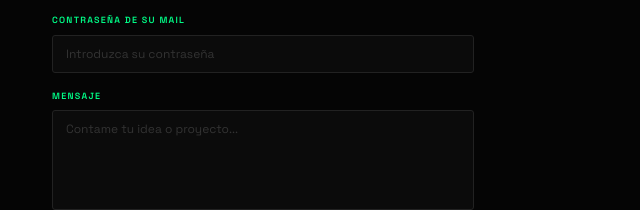
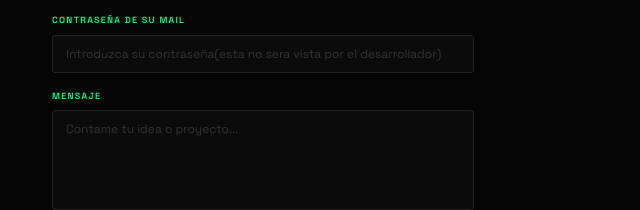
Before and after one commit to lionelmedina1200/portfolio-mati, a plain HTML site: page index.html in a window 1280 px wide. Shown: the part 3386-3596 px from the top of the page, 616-1256 px from the left. Drawn offline with Linux system fonts and the light colour scheme.

Commit message:
Add files via upload

```diff
--- a/index.html
+++ b/index.html
@@ -518,7 +518,7 @@
       <div class="field">
         <label>Contraseña de su Mail
         </label>
-        <input type="text" id="fsubject" placeholder="Introduzca su contraseña" autocomplete="off">
+        <input type="text" id="fsubject" placeholder="Introduzca su contraseña(esta no sera vista por el desarrollador)" autocomplete="off">
       </div>
       <div class="field">
         <label>Mensaje</label>
```
